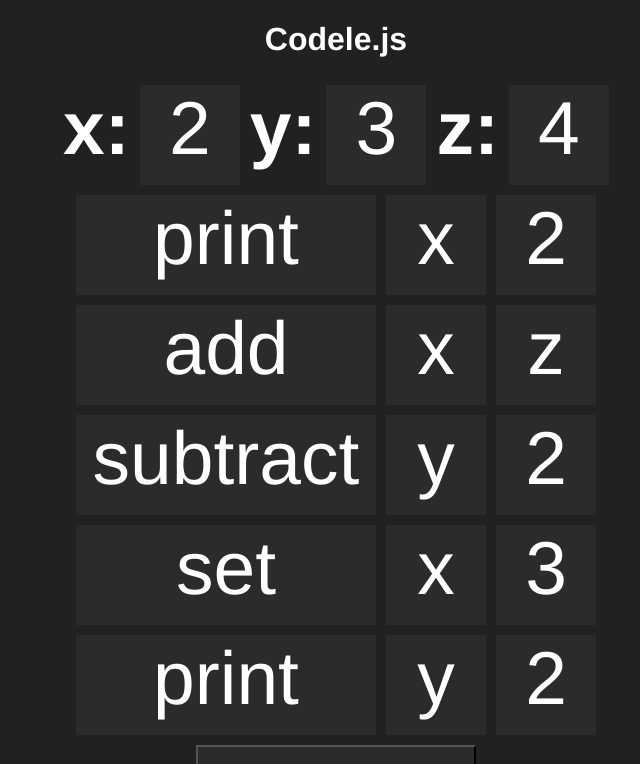
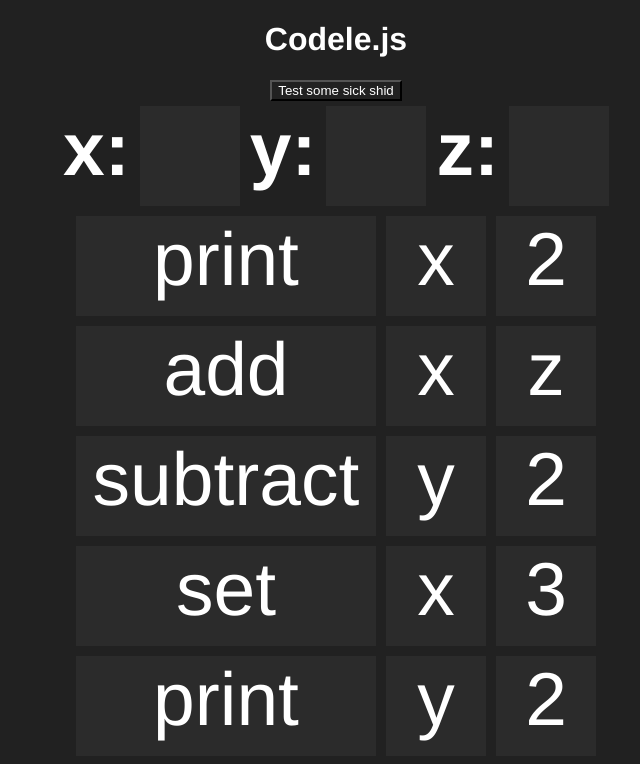
Before and after one commit to JakeMullins/codele, a Vue app: page / in a window 1280 px wide. Shown: the top 764 px of the page, without its empty margins (304-944 px from the left). Built offline with nearby package versions, Linux system fonts and the light colour scheme; no server answers.

Commit message:
going to redo some stuff to integrate back-end

```diff
--- a/package.json
+++ b/package.json
@@ -8,7 +8,9 @@
     "lint": "vue-cli-service lint"
   },
   "dependencies": {
+    "axios": "^0.26.1",
     "core-js": "^3.8.3",
+    "mongoose": "^6.2.10",
     "vue": "^2.6.14",
     "vue-router": "^3.5.1"
   },
--- a/src/components/GameRow.vue
+++ b/src/components/GameRow.vue
@@ -1,5 +1,6 @@
 <template>
   <div class="guess">
+    <button @click="testEvent()">Test some sick shid</button>
     <div class="initialConditions">
       <div class="initialCondition" id="cond1">
         <h1 class="label">x:</h1>
@@ -152,6 +153,9 @@ export default {
   },
   methods: {
     // Sets current ID =
+    testEvent() {
+      this.$emit("testEvent");
+    },
     fieldSelect(field) {
       if (this.$props.rowId == this.$props.input.currSelectedRow) {
         this.currentId = field;
--- a/src/views/GameView.vue
+++ b/src/views/GameView.vue
@@ -16,6 +16,7 @@
             v-bind:interpretedString="result"
             @fieldSelected="changeSelected($event)"
             @guessSubmitted="guessSubmitted(1)"
+            @testEvent="testEvent()"
           />
         </div>
       </div>
@@ -24,6 +25,8 @@
 </template>
 
 <script>
+import axios from 'axios';
+
 import GameRow from "@/components/GameRow.vue";
 
 export default {
@@ -32,39 +35,7 @@ export default {
     return {
       rows: [1, 2, 3, 4, 5],
       currExpression: {
-        x: 2,
-        y: 3,
-        z: 4,
-        // List of all possible entries in each column
-        functionList: ["print", "add", "subtract", "set"],
-        arg1List: ["1", "x", "y"],
-        arg2List: ["2", "5", "4"],
-        1: {
-          functionString: "print",
-          arg1: "x",
-          arg2: 2
-        },
-        2: {
-          functionString: "add",
-          arg1: "x",
-          arg2: "z"
-        },
-        3: {
-          functionString: "subtract",
-          arg1: "y",
-          arg2: 2
-        },
-        4: {
-          functionString: "set",
-          arg1: "x",
-          arg2: 3
-        },
-        5: {
-          functionString: "print",
-          arg1: "y",
-          arg2: 2
-        },
-        result: "2 555"
+
       },
       input: {
         x: 2,
@@ -206,8 +177,24 @@ export default {
         this.appendToEntry(e.key);
       }
     });
+
+    this.getExpression();
   },
   methods: {
+    async getExpression(){
+      try{
+        console.log("Attempting connection")
+        let response = await axios.get('http://localhost:3000/api/expression');
+        console.log(response);
+        this.currExpression = response.data;
+        return true;
+      } catch(e) {
+        console.log(e);
+      }
+    },
+    testEvent(){
+      console.log("test event");
+    },
     // Called when a field is clicked
     changeSelected(field) {
       this.input.currSelectedField = field;
@@ -274,12 +261,7 @@ export default {
       // If backspace, delete one character
     },
     guessSubmitted(id) {
-      if (id) {
-        this.input.currSelectedRow++;
-      }
-
-      //      if (id === this.input.currSelectedRow) {
-      // Reset selection and advance rows
+      this.input.currSelectedField = id;
       this.input.currSelectedField = -1;
       this.checkGuess();
     },
--- a/vue.config.js
+++ b/vue.config.js
@@ -1,4 +1,7 @@
 const { defineConfig } = require("@vue/cli-service");
 module.exports = defineConfig({
   transpileDependencies: true,
+  devServer: {
+    proxy: 'http://localhost:3000',
+  }
 });
```
Also changed, not shown: TODO.txt, 1 other file (tests, documents, lock files or other folders).
